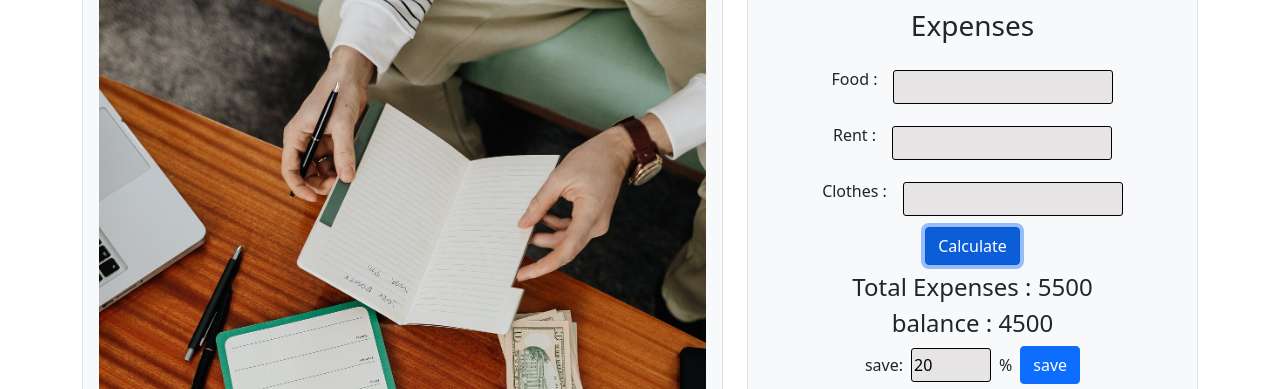
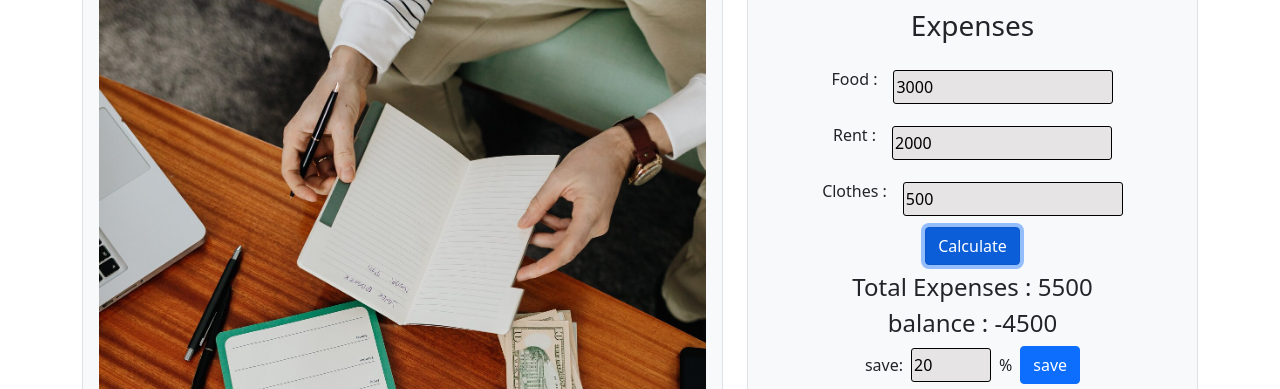
Before and after one commit to abdurrazzakhera/money-saving-calculation, a plain HTML site: page index.html in a window 1280 px wide. Both pictures are taken after a click on the button "Calculate". Shown: the part 232-621 px from the top of the page. Drawn offline with nearby package versions, Linux system fonts and the light colour scheme.

Commit message:
primary exp and balance calculation

```diff
--- a/index.html
+++ b/index.html
@@ -41,7 +41,7 @@
                   class="d-flex justify-content-center align-items-center m-2"
                 >
                   <p class="me-3">income :</p>
-                  <input class="inputBox" type="text" name="" id="" value="1000" />
+                  <input id="monthly_Incom" class="inputBox" type="text" name="" id="" value="1000" />
                 </div>
 
                 <!-- Expenses input section -->
@@ -50,19 +50,19 @@
                   class="d-flex justify-content-center align-items-center m-2"
                 >
                   <p class="me-3">Food :</p>
-                  <input class="inputBox" type="text" name="" id="" />
+                  <input id="food_Exp" class="inputBox" type="text" name="" value="3000"  />
                 </div>
                 <div
                   class="d-flex justify-content-center align-items-center m-2"
                 >
                   <p class="me-3">Rent :</p>
-                  <input class="inputBox" type="text" name="" id="" />
+                  <input id="rent_Exp" class="inputBox" type="text" name="" value="2000" />
                 </div>
                 <div
                   class="d-flex justify-content-center align-items-center m-2"
                 >
                   <p class="me-3">Clothes :</p>
-                  <input class="inputBox" type="text" name="" id="" />
+                  <input id="cloths_Exp" class="inputBox" type="text" name="" value="500" />
                 </div>
                 <div class="text-center">
                   <button id="expense_Cal" class="btn btn-primary">Calculate</button>
@@ -70,10 +70,10 @@
 
                 <!-- Calcution result section -->
                 <div class="mt-2 text-center">
-                  <h4 class="">Total Expenses : <span>5500</span></h4>
+                  <h4 class="">Total Expenses : <span id="total_Exp">5500</span></h4>
                 </div>
                 <div class="text-center">
-                  <h4 class="">balance : <span>4500</span></h4>
+                  <h4 class="">balance : <span id="balance">4500</span></h4>
                 </div>
 
                 <!-- Saving calculation section -->
--- a/js/app.js
+++ b/js/app.js
@@ -1 +1,35 @@
-console.log("i am connet html file ");
+document.getElementById("expense_Cal").addEventListener("click", function () {
+  //   console.log("i'm clickd");
+  // Get monthly Income
+  const monthlyIncome = document.getElementById("monthly_Incom");
+  const monthlyIncomeText = monthlyIncome.value;
+  const monthlyIncomeN = parseFloat(monthlyIncomeText);
+
+  //Get Food Expense input
+  const foodExp = document.getElementById("food_Exp");
+  const foodExpText = foodExp.value;
+  const foodExpNum = parseFloat(foodExpText);
+  //   console.log(foodExpNum);
+
+  //Get Rent Expense input
+  const rentExp = document.getElementById("rent_Exp");
+  const rentExpText = rentExp.value;
+  const rentExpNum = parseFloat(rentExpText);
+  //   console.log(rentExpNum);
+  //Get Cloth Expense Input
+  const clothsExp = document.getElementById("cloths_Exp");
+  const clothsExpText = clothsExp.value;
+  const clothsExpNum = parseFloat(clothsExpText);
+  //   console.log(clothsExpNum);
+
+  // Set total expense
+  const totalExp = document.getElementById("total_Exp");
+  const totalExpText = totalExp.innerText;
+  const totalExpNum = foodExpNum + rentExpNum + clothsExpNum;
+  totalExp.innerText = totalExpNum;
+
+  //primary remaing blance
+  const balance = document.getElementById("balance");
+  const totalBalance = balance.innerText;
+  balance.innerText = monthlyIncomeN - totalExpNum;
+});
```
